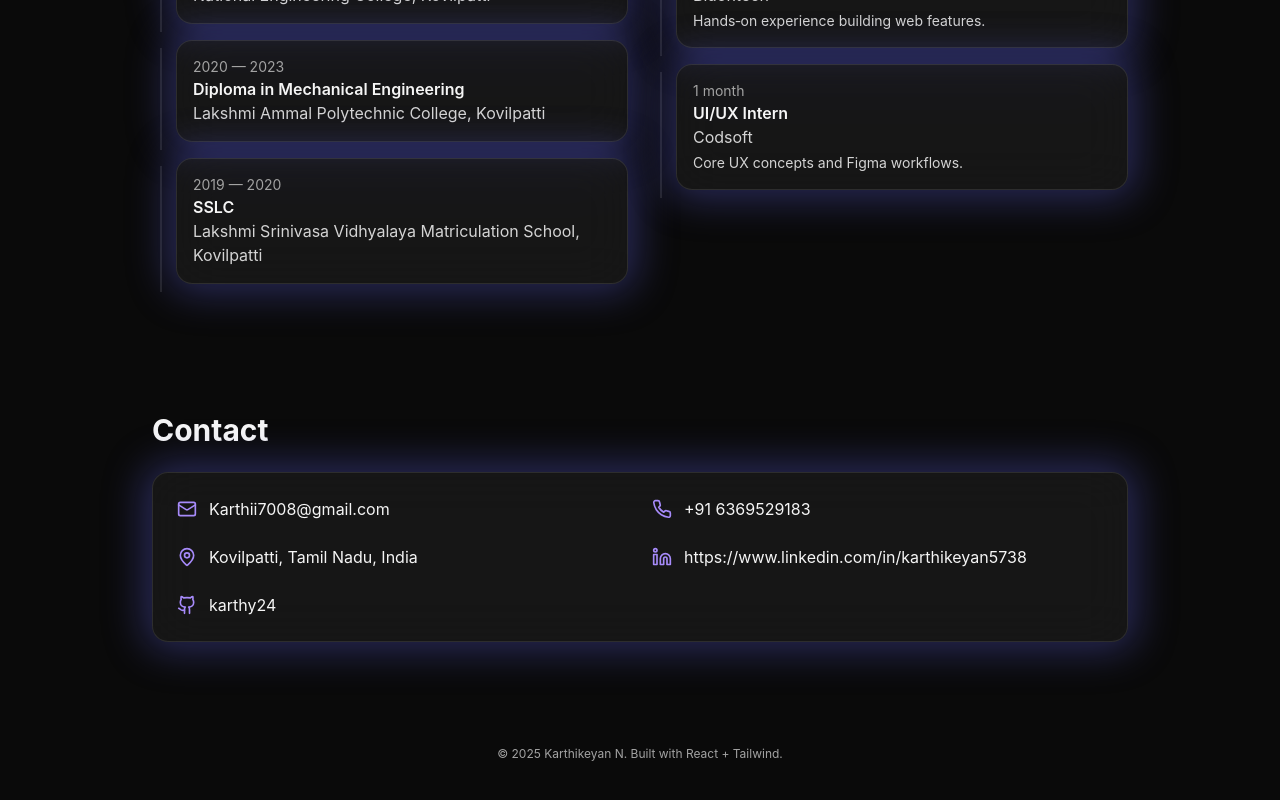
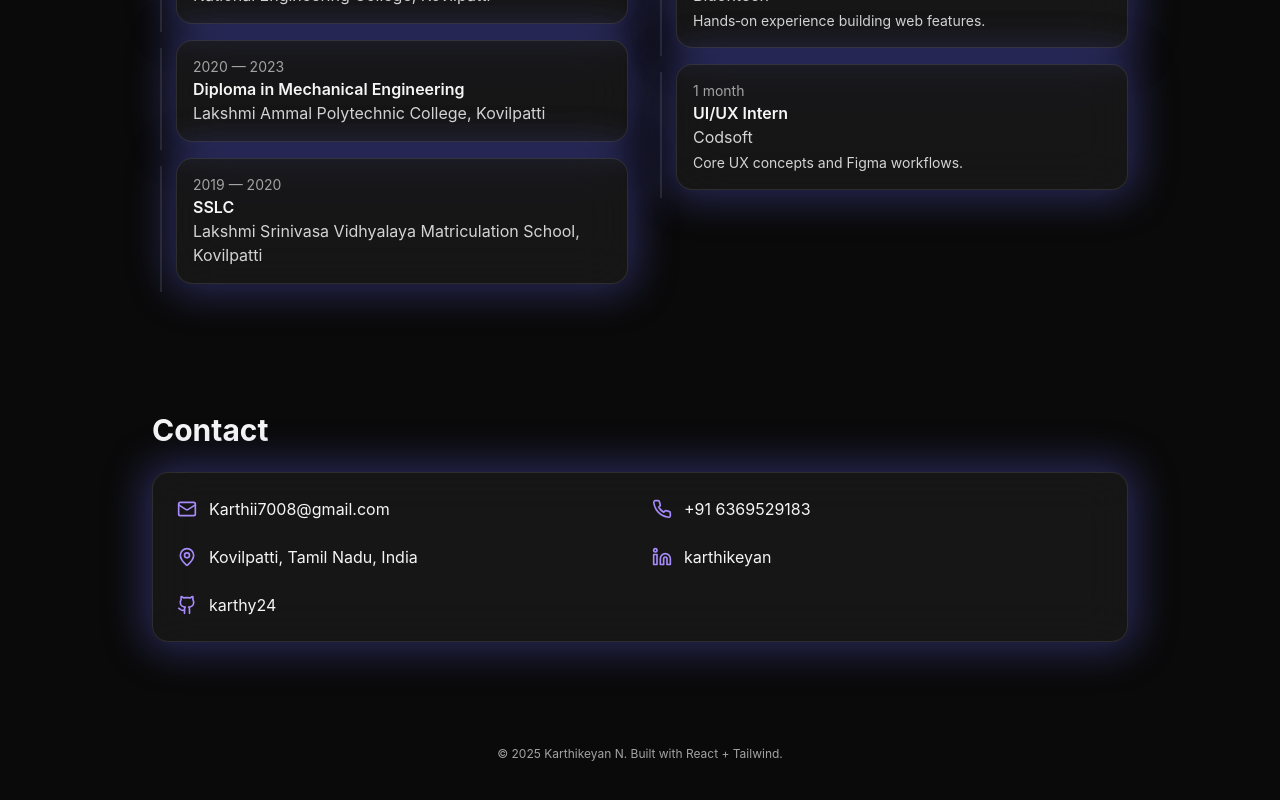
Before and after one commit to karthy24/portfolio, a React (Vite) app: page / in a window 1280 px wide. Shown: the part 1613-2413 px from the top of the page. Built offline with nearby package versions, Linux system fonts and the light colour scheme.

Commit message:
first commit

```diff
--- a/src/components/Contact.jsx
+++ b/src/components/Contact.jsx
@@ -29,7 +29,7 @@ export default function Contact() {
         <div className="flex items-center gap-3">
           <Linkedin className="w-5 h-5 text-violet-400" />
           <a href={profile.linkedin} target="_blank" className="hover:underline">
-            {profile.linkedin}
+            karthikeyan
           </a>
         </div>
 
```
